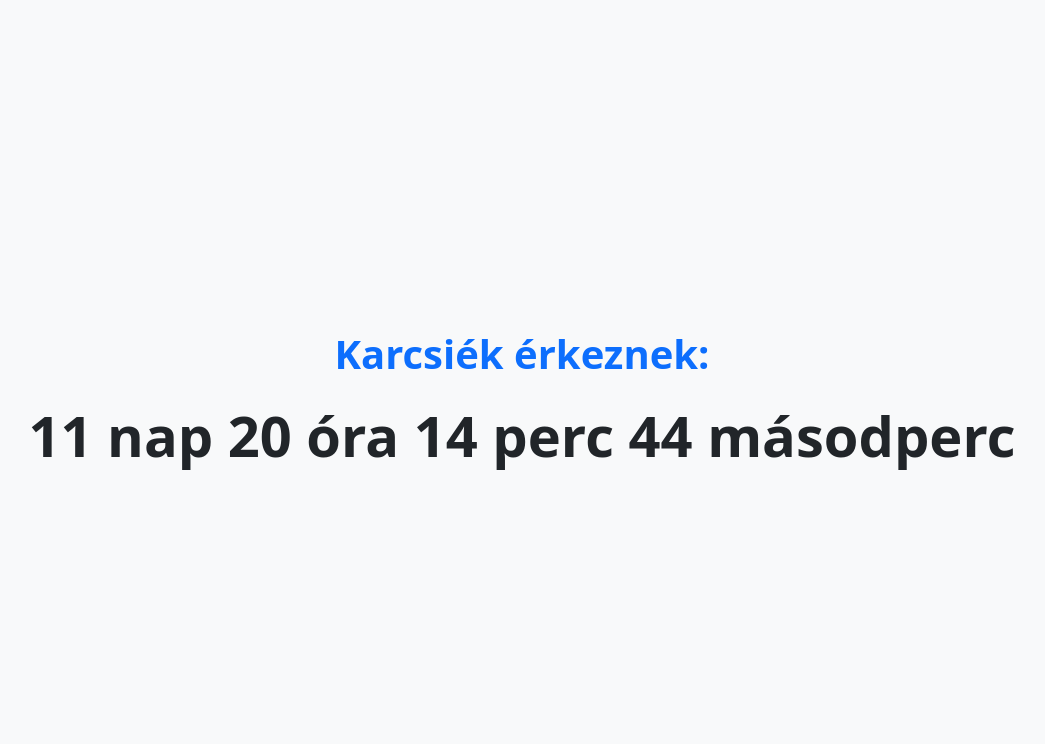
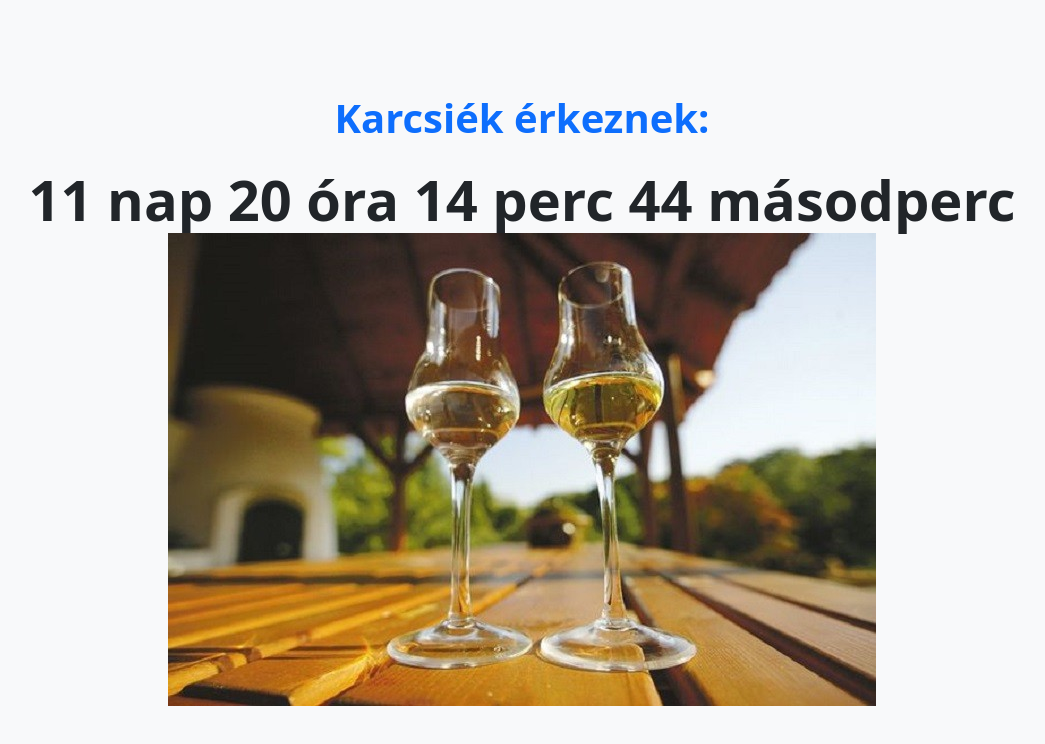
Before and after one commit to martakrisztian97/karcsiek, a plain HTML site: page index.html in a window 1280 px wide. Shown: the whole page, without its empty margins (118-1163 px from the left). Drawn offline with Linux system fonts and the light colour scheme.

Commit message:
+ palinka.jpg

```diff
--- a/index.html
+++ b/index.html
@@ -12,6 +12,7 @@
   <div class="container text-center">
     <h1 class="mb-4 text-primary fw-bold">Karcsiék érkeznek:</h1>
     <div id="countdown" class="display-4 text-dark fw-semibold">Számolás...</div>
+    <div><img src="images/palinka.jpg"></div>
   </div>
 
   <script src="script.js"></script>
```
Also changed, not shown: images/palinka.jpg (added).
